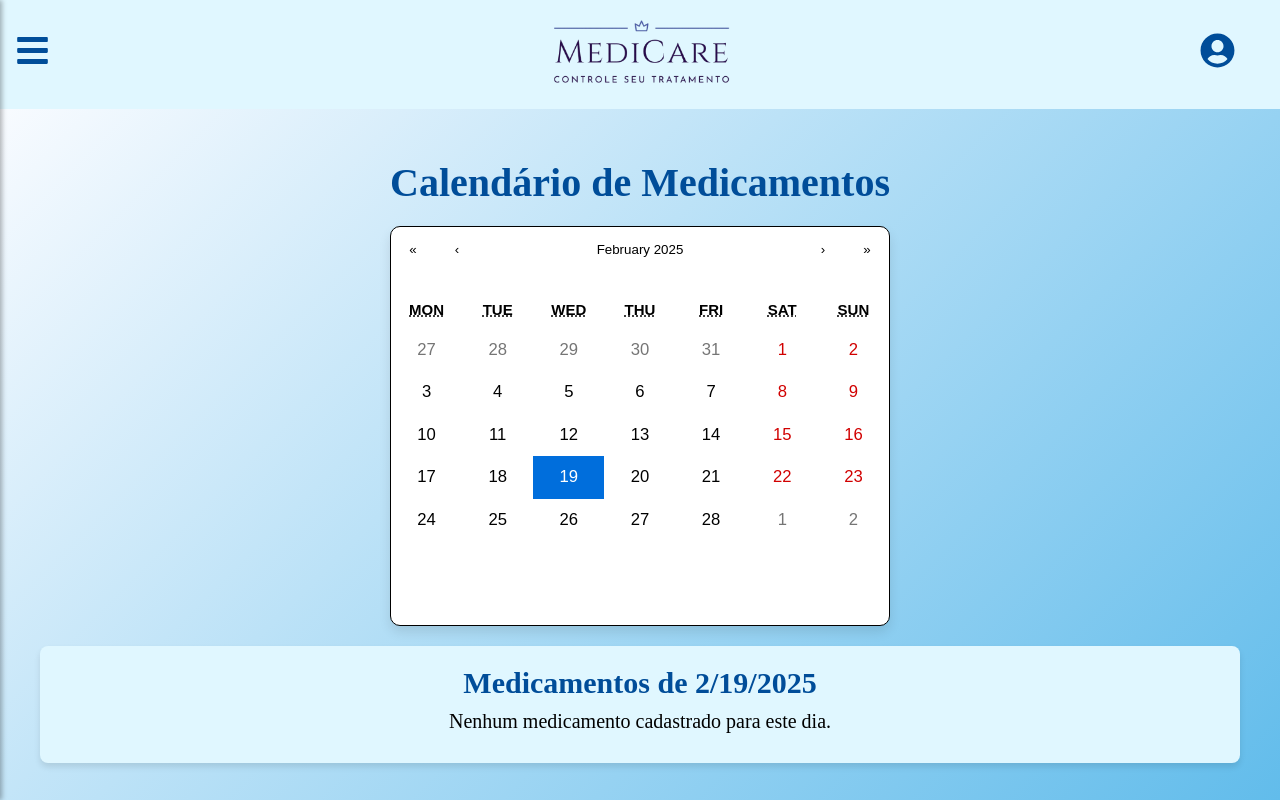
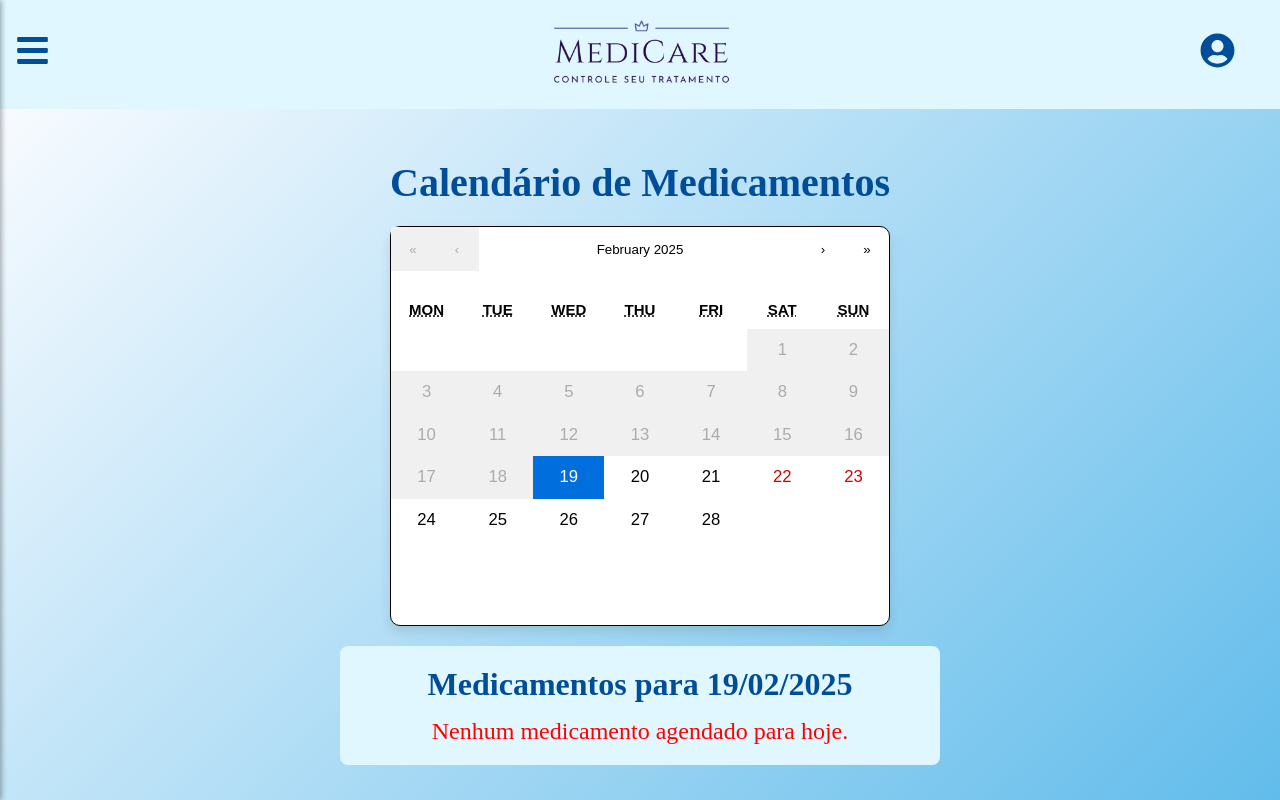
Before and after one commit to Raquel212/MediCareFrontEnd, a React (Vite) app: page /calendario in a window 1280 px wide. Shown: the top 800 px of the page. Built offline with nearby package versions, Linux system fonts and the light colour scheme.

Commit message:
Updade Calendario Medicamento

```diff
--- a/src/pages/CalendarioMedicamento/CalendarioMedicamento.module.css
+++ b/src/pages/CalendarioMedicamento/CalendarioMedicamento.module.css
@@ -1,17 +1,22 @@
-.containerCalendarioMedicamento {
-    padding: 20px;
+/* Estilos gerais para o container */
+.container {
+    display: flex;
+    flex-direction: column;
+    align-items: center;
+    min-height: 790px;
     background: linear-gradient(135deg, #F8FBFF, #5AB9EA);
-    min-height: 790px;
 }
 
-.tituloCalendarioMedicamento {
-    text-align: center;
+/* Título da página */
+.title {
     font-size: 2.5rem;
     color: #004D99;
-    margin-top: 30px;
     margin-bottom: 20px;
+    margin-top: 50px;
+    font-weight: 600;
 }
 
+/* Container do calendário */
 .calendarContainer {
     display: flex;
     justify-content: center;
@@ -28,58 +33,71 @@
     box-shadow: 0 6px 12px rgba(0, 0, 0, 0.1);
 }
 
-.medicamentosContainer {
+/* Estilos para a lista de medicamentos */
+.medicationsList {
+    width: 100%;
+    max-width: 600px;
+    background-color: #E0F7FF;
     padding: 20px;
-    background-color: #E0F7FF;
     border-radius: 8px;
-    color: #004D99;
-    font-size: 20px;
-    max-width: 1200px;
-    margin: 0 auto;
-    box-shadow: 0 4px 6px rgba(0, 0, 0, 0.1);
+    margin-bottom: 20px;
 }
 
-.medicamentosContainer h2{
+.medicationTitle {
+    font-size: 2rem;
+    color: #004D99;;
+    margin-bottom: 15px;
     text-align: center;
 }
 
-.medicamentosContainer p{
-    margin-top: 10px;
-    margin-bottom: 10px;
-    color: #000;
-    text-align: center;
-}
-
-.medicamentoList {
+/* Estilos da lista de medicamentos */
+.medicationItems {
     list-style-type: none;
     padding: 0;
 }
 
-.medicamentoItem {
+.medicationItem {
+    background-color: #fff;
     padding: 10px;
-    background-color: #ffffff;
-    margin: 10px 0;
-    border-radius: 5px;
+    margin-bottom: 10px;
+    border-radius: 8px;
+    box-shadow: 0 2px 5px rgba(0, 0, 0, 0.1);
+    font-size: 20px;
 }
 
-.medicamentoItem strong {
-    color: #000;
+.medicationItem div {
+    margin-bottom: 10px;
 }
 
-.tomarMedicamentoButton {
-    background-color: #5AB9EA;
-    color: #ffffff;
+/* Estilo do botão "Tomar" */
+.takeButton {
+    background-color: #00AEEF;
+    color: #E0F7FF;
     border: none;
-    padding: 8px 12px;
+    padding: 10px;
     border-radius: 5px;
     cursor: pointer;
-    font-size: 16px;
-    margin-top: 5px;
+    font-weight: bold;
+    transition: background-color 0.3s;
 }
 
-.tomarMedicamentoButton:hover {
-    background-color: #004D99;
+.takeButton:disabled {
+    background-color: #E0E0E0;
+    cursor: not-allowed;
 }
+
+.takeButton:hover:enabled {
+    background-color: #E0F7FF;
+    color: #00AEEF;
+}
+
+/* Estilo quando não houver medicamentos agendados */
+.noMedications {
+    font-size: 1.5rem;
+    color:red;
+    text-align: center;
+}
+
 
 @media (max-width: 768px) {
     .tituloCalendarioMedicamento {
--- a/src/pages/CalendarioMedicamento/index.jsx
+++ b/src/pages/CalendarioMedicamento/index.jsx
@@ -1,76 +1,98 @@
 import { useState } from 'react';
 import Calendar from 'react-calendar';
+import 'react-calendar/dist/Calendar.css';
+import styles from './CalendarioMedicamento.module.css';
 import Footer from '../../components/Footer';
 import HeaderHomeUsuario from '../../components/HeaderHomeUsuario';
-import styles from './CalendarioMedicamento.module.css';
 
-function CalendarioMedicamento() {
-    const [date, setDate] = useState(new Date());
-    const [medicamentosPorData, setMedicamentosPorData] = useState({
-        '2025-03-25': [
-            { nome: 'Paracetamol', horario: '08:00', quantidade: '500mg', tomado: false },
-            { nome: 'Ibuprofeno', horario: '14:00', quantidade: '200mg', tomado: false }
+function CalendarioMedicamentos() {
+    const [selectedDate, setSelectedDate] = useState(new Date());
+    const [medications, setMedications] = useState({
+        "2025-03-12": [
+            { name: "Paracetamol", quantity: 8, taken: false, scheduledTime: "08:00" },
+            { name: "Ibuprofeno", quantity: 1, taken: false, scheduledTime: "12:00" },
         ],
-        '2025-03-14': [
-            { nome: 'Amoxicilina', horario: '10:00', quantidade: '1 comprimido', tomado: false }
-        ]
+        "2025-03-13": [
+            { name: "Amoxicilina", quantity: 1, taken: false, scheduledTime: "09:00" },
+            { name: "Aspirina", quantity: 1, taken: false, scheduledTime: "18:00" },
+        ],
     });
 
-    const handleDateChange = (newDate) => {
-        setDate(newDate);
+    const formatDate = (date) => date.toISOString().split('T')[0];
+
+    const handleDateChange = (date) => setSelectedDate(date);
+
+    const currentMedications = medications[formatDate(selectedDate)] || [];
+
+    const handleMedicationTaken = (medName) => {
+        setMedications((prevMedications) => {
+            const dateKey = formatDate(selectedDate);
+            const updatedMedications = { ...prevMedications };
+
+            if (updatedMedications[dateKey]) {
+                updatedMedications[dateKey] = updatedMedications[dateKey].map((med) => {
+                    if (med.name === medName && med.quantity > 0 && !med.taken) {
+                        return {
+                            ...med,
+                            taken: true,
+                            quantity: med.quantity - 1,
+                        };
+                    }
+                    return med;
+                });
+            }
+
+            return updatedMedications;
+        });
     };
 
-    const formatDate = (date) => {
-        const day = date.getDate();
-        const month = date.getMonth() + 1;
-        const year = date.getFullYear();
-        return `${year}-${month < 10 ? '0' + month : month}-${day < 10 ? '0' + day : day}`;
+    const isTimeToTakeMedication = (scheduledTime) => {
+        const now = new Date();
+        const [hour, minute] = scheduledTime.split(':').map(Number);
+        const scheduledDate = new Date(now.getFullYear(), now.getMonth(), now.getDate(), hour, minute);
+        return now >= scheduledDate;
     };
-
-    const handleTomarMedicamento = (dateString, index) => {
-        const updatedMedicamentos = { ...medicamentosPorData };
-        updatedMedicamentos[dateString][index].tomado = true;
-        setMedicamentosPorData(updatedMedicamentos);
-        alert(`${updatedMedicamentos[dateString][index].nome} marcado como tomado!`);
-    };
-
-    const dateString = formatDate(date);
-    const medicamentosNoDia = medicamentosPorData[dateString] || [];
 
     return (
         <>
         <HeaderHomeUsuario />
-            <div className={styles.containerCalendarioMedicamento}>
-                <h1 className={styles.tituloCalendarioMedicamento}>Calendário de Medicamentos</h1>
-
+        <div className={styles.container}>
+            <h1 className={styles.title}>Calendário de Medicamentos</h1>
             <div className={styles.calendarContainer}>
                 <Calendar
                     onChange={handleDateChange}
-                        value={date}
+                    value={selectedDate}
+                    minDate={new Date()}
+                    showNeighboringMonth={false}
                     className={styles.calendar}
                 />
             </div>
 
-                <div className={styles.medicamentosContainer}>
-                    <h2>Medicamentos de {date.toLocaleDateString()}</h2>
-                    {medicamentosNoDia.length > 0 ? (
-                        <ul className={styles.medicamentoList}>
-                            {medicamentosNoDia.map((medicamento, index) => (
-                                <li key={index} className={styles.medicamentoItem}>
-                                    <strong>{medicamento.nome}</strong><br />
-                                    Horário: {medicamento.horario}<br />
-                                    Quantidade: {medicamento.quantidade}<br />
-                                    Status: {medicamento.tomado ? 'Tomado ✔' : 'Pendente ❌'}<br />
-                                    {!medicamento.tomado && (
-                                        <button onClick={() => handleTomarMedicamento(dateString, index)} className={styles.tomarMedicamentoButton}>
-                                            Confirmar Tomada
+            <div className={styles.medicationsList}>
+                <h2 className={styles.medicationTitle}>Medicamentos para {selectedDate.toLocaleDateString('pt-BR')}</h2>
+
+                {currentMedications.length > 0 ? (
+                    <ul className={styles.medicationItems}>
+                        {currentMedications.map((med, index) => (
+                            <li key={index} className={styles.medicationItem}>
+                                <div>
+                                    <strong>{med.name}</strong> - {med.quantity} restantes
+                                    <br />
+                                    Agendado para: {med.scheduledTime}
+                                </div>
+
+                                <button
+                                    className={styles.takeButton}
+                                    onClick={() => handleMedicationTaken(med.name)}
+                                    disabled={med.taken || med.quantity === 0 || !isTimeToTakeMedication(med.scheduledTime)}
+                                >
+                                    {med.taken ? "Medicamento Tomado" : med.quantity > 0 ? "Tomar" : "Sem Estoque"}
                                 </button>
-                                    )}
                             </li>
                         ))}
                     </ul>
                 ) : (
-                        <p>Nenhum medicamento cadastrado para este dia.</p>
+                    <p className={styles.noMedications}>Nenhum medicamento agendado para hoje.</p>
                 )}
             </div>
         </div>
@@ -79,4 +101,4 @@ function CalendarioMedicamento() {
     );
 }
 
-export default CalendarioMedicamento;
+export default CalendarioMedicamentos;
```
Lines whose indentation alone changed are shown as unchanged.
